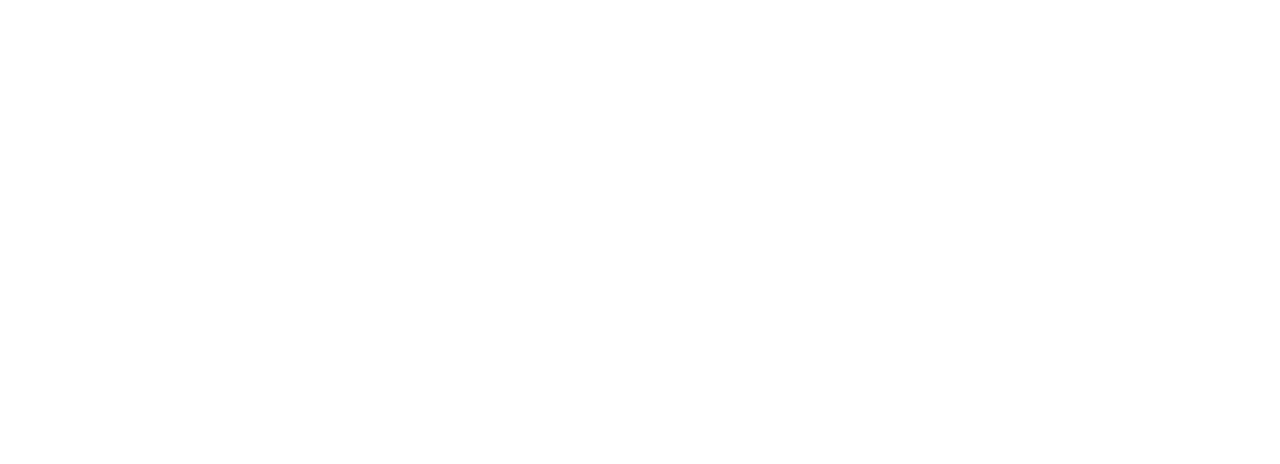
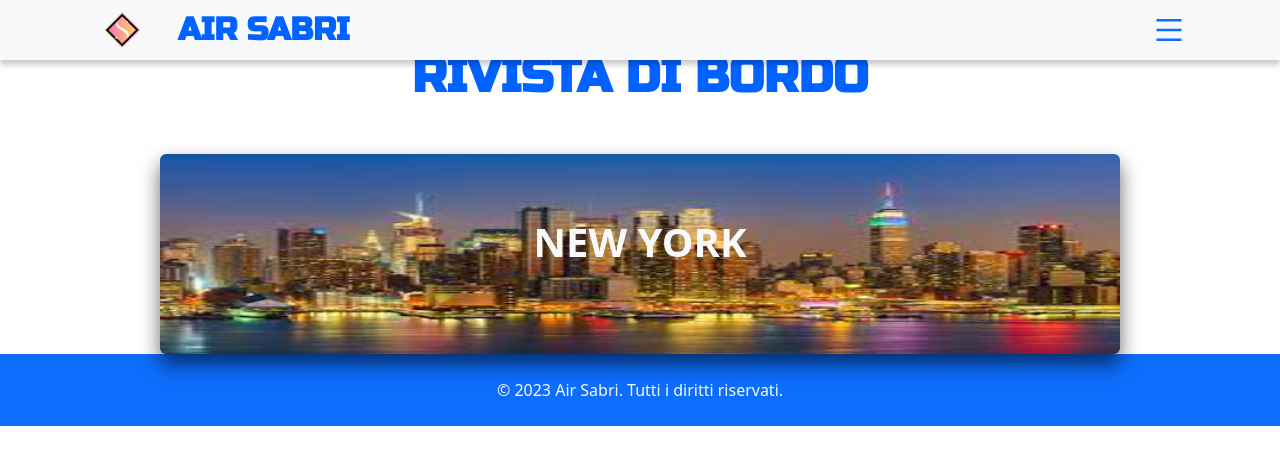
Before and after one commit to sabrizlt/airsabri, a React (Create React App) app: page /Viaggi in a window 1280 px wide. Before the commit this address had no page. Shown: the top 464 px of the page. Built offline with nearby package versions, Linux system fonts and the light colour scheme; no server answers.

Commit message:
commit giornaliero

```diff
--- a/package.json
+++ b/package.json
@@ -10,11 +10,14 @@
     "@testing-library/react": "^13.4.0",
     "@testing-library/user-event": "^13.5.0",
     "animate.css": "^4.1.1",
+    "axios": "^1.4.0",
     "bootstrap": "^5.2.3",
     "react": "^18.2.0",
     "react-bootstrap": "^2.7.4",
     "react-datepicker": "^4.14.1",
     "react-dom": "^18.2.0",
+    "react-google-button": "^0.7.2",
+    "react-google-login": "^5.2.2",
     "react-i18next": "^13.0.1",
     "react-icons": "^4.10.1",
     "react-router-dom": "^6.11.2",
--- a/src/App.js
+++ b/src/App.js
@@ -8,6 +8,7 @@
 import RegisterPage from "./components/RegisterPage";
 import LoginPage from "./components/LoginPage";
 import PaginaRivista from "./components/PaginaRivista";
+import Biglietto from "./components/Biglietto";
 import { ToastContainer } from 'react-toastify';
 import 'react-toastify/dist/ReactToastify.css';
 
@@ -22,6 +23,7 @@
           <Route path="/Home" element={<Home />} />
           <Route path="/Tratte" element={<PaginaTratte />} />
           <Route path="/Rivista" element={<PaginaRivista />} />
+          <Route path="/Viaggi" element={<Biglietto />} />
         </Routes>
       </Router>
       <ToastContainer />
--- /dev/null
+++ b/src/components/Biglietto.jsx
@@ -0,0 +1,70 @@
+import React, { useEffect, useState } from "react";
+import Card from "react-bootstrap/Card";
+import MyNavbar from "./MyNavbar";
+import MyFooter from "./MyFooter";
+import "react-datepicker/dist/react-datepicker.css";
+import newyork from "../IMAGE/ny.jpeg";
+import roma from "../IMAGE/roma.jpeg";
+import parigi from "../IMAGE/parigi.jpeg";
+import tokyo from "../IMAGE/tokyo.jpeg";
+import londra from "../IMAGE/londra.jpeg";
+import "react-datepicker/dist/react-datepicker.css";
+import "react-toastify/dist/ReactToastify.css";
+
+function BasicExample() {
+  const [ticketData, setTicketData] = useState(null);
+
+  useEffect(() => {
+    fetchTicketData();
+  }, []);
+
+  const fetchTicketData = async () => {
+    try {
+      const response = await fetch("http://localhost:8080/api/auth/biglietti");
+      if (response.ok) {
+        const data = await response.json();
+        setTicketData(data);
+      } else {
+        console.log("Errore durante la fetch dei dati del biglietto");
+      }
+    } catch (error) {
+      console.log("Errore durante la fetch dei dati del biglietto:", error);
+    }
+  };
+
+  return (
+    <>
+      <MyNavbar />
+
+      <h1 className="text-center mt-5 titleHome fw-bold">
+        <span className="caption">RIVISTA DI BORDO</span>
+      </h1>
+
+      <div>
+        <Card className="w-75 mx-auto mt-5 tratteCard" onClick={() => {}}>
+          <Card.Img
+            variant="top"
+            src={newyork}
+            height={"200px"}
+            className="rounded-2"
+          />
+          <Card.ImgOverlay className="image-overlay">
+            <Card.Title className="image-text text-light text-center fs-1 mt-5 fw-bold">
+              NEW YORK
+            </Card.Title>
+            {ticketData && (
+              <div>
+                <p className="text-light">Data di partenza: {ticketData.dataPartenza}</p>
+                <p className="text-light">Destinazione: {ticketData.destinazione}</p>
+                {/* Aggiungi qui gli altri dati del biglietto */}
+              </div>
+            )}
+          </Card.ImgOverlay>
+        </Card>
+      </div>
+      <MyFooter />
+    </>
+  );
+}
+
+export default BasicExample;
--- a/src/components/Home.jsx
+++ b/src/components/Home.jsx
@@ -20,13 +20,11 @@
           </h1>
           <HomeAsideLeft />
           <div className="col-lg-6">
-
             <HomeCarousel />
             <h1 className="text-center mt-5 titleHome fw-bold">
               <span className="caption">SCOPRI I NOSTRI SERVIZI</span>
             </h1>
             <HomeCarousel2 />
-
           </div>
           <HomeAsideRight />
         </div>
--- a/src/components/MyFooter.jsx
+++ b/src/components/MyFooter.jsx
@@ -6,10 +6,7 @@
     <footer className="footer bg-primary pt-4 pb-2">
       <Container>
 
-            {/* <h4 className=' text-light'>Informazioni di contatto</h4>
-            <p className=' text-light'>Indirizzo: Via Example 123, Città, Stato</p>
-            <p className=' text-light'>Email: info@example.com</p>
-            <p className=' text-light'> Telefono: +1 123-456-7890</p> */}
+
 
       </Container>
       <div className="footer-bottom">
--- a/src/components/MyNavbar.jsx
+++ b/src/components/MyNavbar.jsx
@@ -37,7 +37,7 @@
 
         <Offcanvas.Body>
         <Offcanvas.Title className='offcanvas-title fs-1 text-center mt-5'>PREFERITI</Offcanvas.Title>
-        <Offcanvas.Title className='offcanvas-title fs-1 text-center'>I MIEI VIAGGI</Offcanvas.Title>
+        <Link to={'/Viaggi'}><Offcanvas.Title className='offcanvas-title fs-1 text-center'>I MIEI VIAGGI</Offcanvas.Title></Link>
         <Offcanvas.Title className='offcanvas-title fs-1 text-center'>OFFERTE</Offcanvas.Title>
         <Offcanvas.Title className='offcanvas-title fs-1 text-center'>AGGIORNAMENTI</Offcanvas.Title>
         <br />
--- a/src/components/Tratte.jsx
+++ b/src/components/Tratte.jsx
@@ -61,6 +61,8 @@
       TOKYO: 1600,
     },
   };
+
+
 
 
   const handleModalClose = () => {
@@ -140,7 +142,7 @@
           "Content-Type": "application/json",
         },
         body: JSON.stringify({
-          username: "szaltni",
+          username: "testprova",
           dataAndata: startDate.toISOString().substring(0, 10),
           dataRitorno: endDate.toISOString().substring(0, 10),
           partenza: departure,
```
Also changed, not shown: 1 other file (tests, documents, lock files or other folders). Lines whose indentation alone changed are shown as unchanged.
